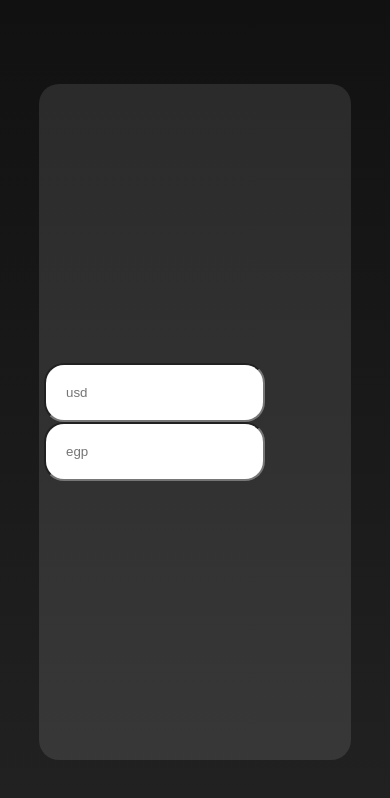
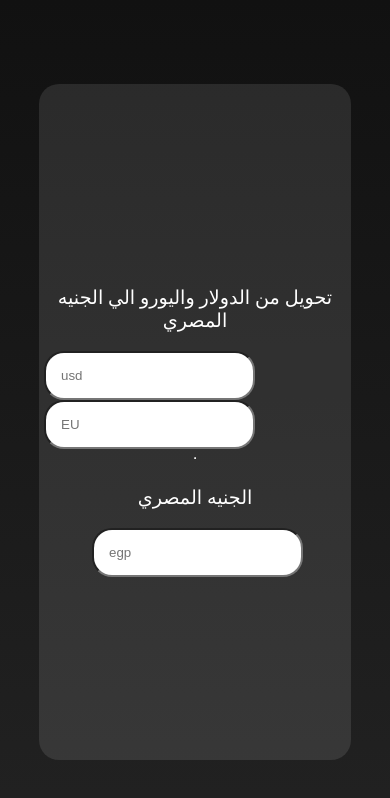
Before and after one commit to Ibrahim41185/dollar, a plain HTML site: page index.html in a window 390 px wide. Drawn offline with Linux system fonts and the light colour scheme.

Commit message:
add euro and media Queries

```diff
--- a/index.html
+++ b/index.html
@@ -8,11 +8,19 @@
 </head>
 <body>
     <div class="container">
+    <div class="content">
 
-    <div class="content">
         <div class="inp">
+            <p class="title" >تحويل من الدولار واليورو الي الجنيه المصري </p>
             <input type="number" placeholder="usd" id="dollar" >
+            <input type="number" placeholder="EU" id="euro" >
+
+        </div>
+        <hr>
+        <div class="sec">
+            <p class="title">الجنيه المصري</p>
             <input type="number" placeholder="egp" id="pound" >
+
         </div>
     </div>
 
--- a/main.js
+++ b/main.js
@@ -1,10 +1,13 @@
 let dollar = document.getElementById("dollar")
 let pound = document.getElementById("pound")
+let euro = document.getElementById("euro")
+
  dollar.onkeyup = function (){
      pound.value = dollar.value * 30 ;
      pound.style.color = 'red'
 }
 
- pound.onkeyup = function (){
-     dollar.value = pound.value / 30 ;
+
+ euro.onkeyup = function () {
+    pound.value = euro.value * 32;
  }
--- a/style.css
+++ b/style.css
@@ -15,17 +15,31 @@
     align-items: center;
 }
 
-.content {
+ .content {
     background: rgba(255, 255, 255, 0.1);
     border-radius: 20px;
     width: 80%;
     height: 80%;
     display: flex;
+    flex-direction: column;
     justify-content: center;
     align-items: center;
 }
  input {
     margin-left: 5px;
-    padding: 20px;
+    padding: 15px;
     border-radius: 20px;
 }
+.title {
+    text-align: center;
+    font-size: 1.2em;
+    font-weight: 500;
+    color: #fff;
+}
+
+@media (max-width : 576px) {
+    input , content {
+        display: flex;
+        flex-direction: column;
+    }
+}
```
